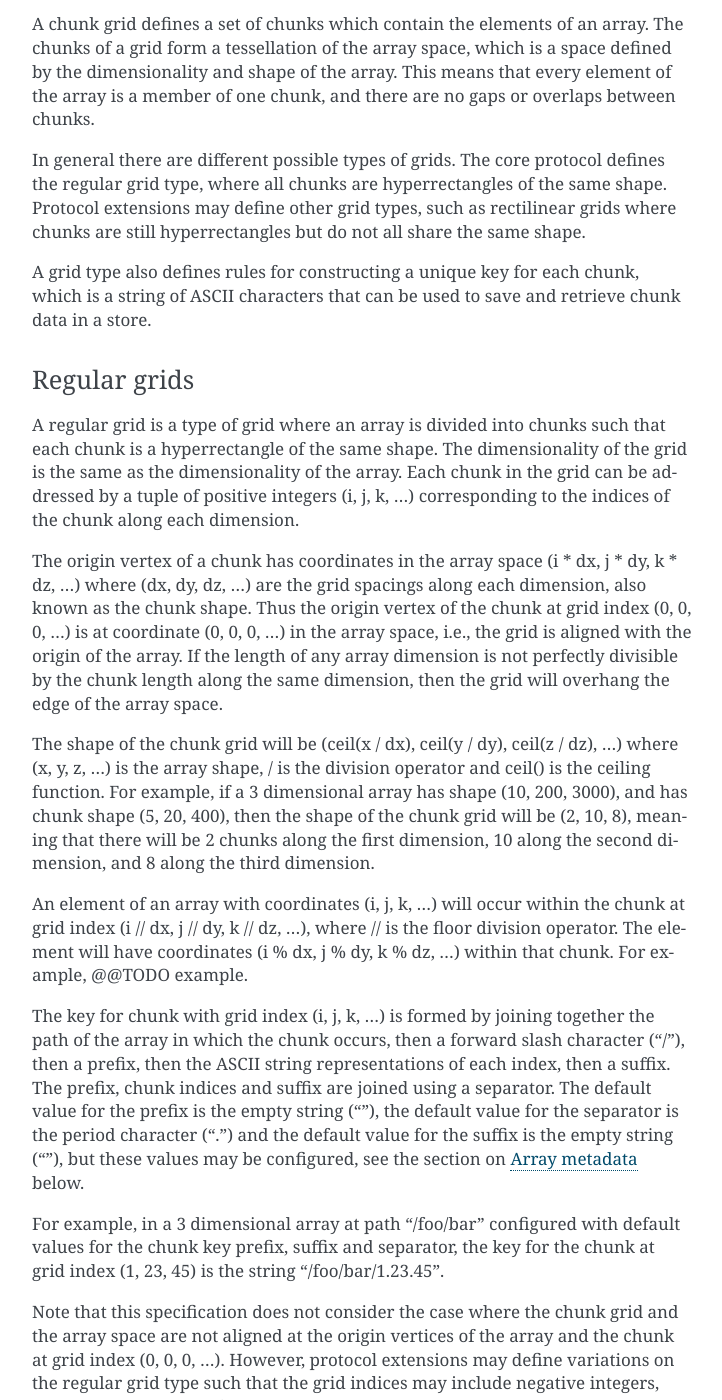
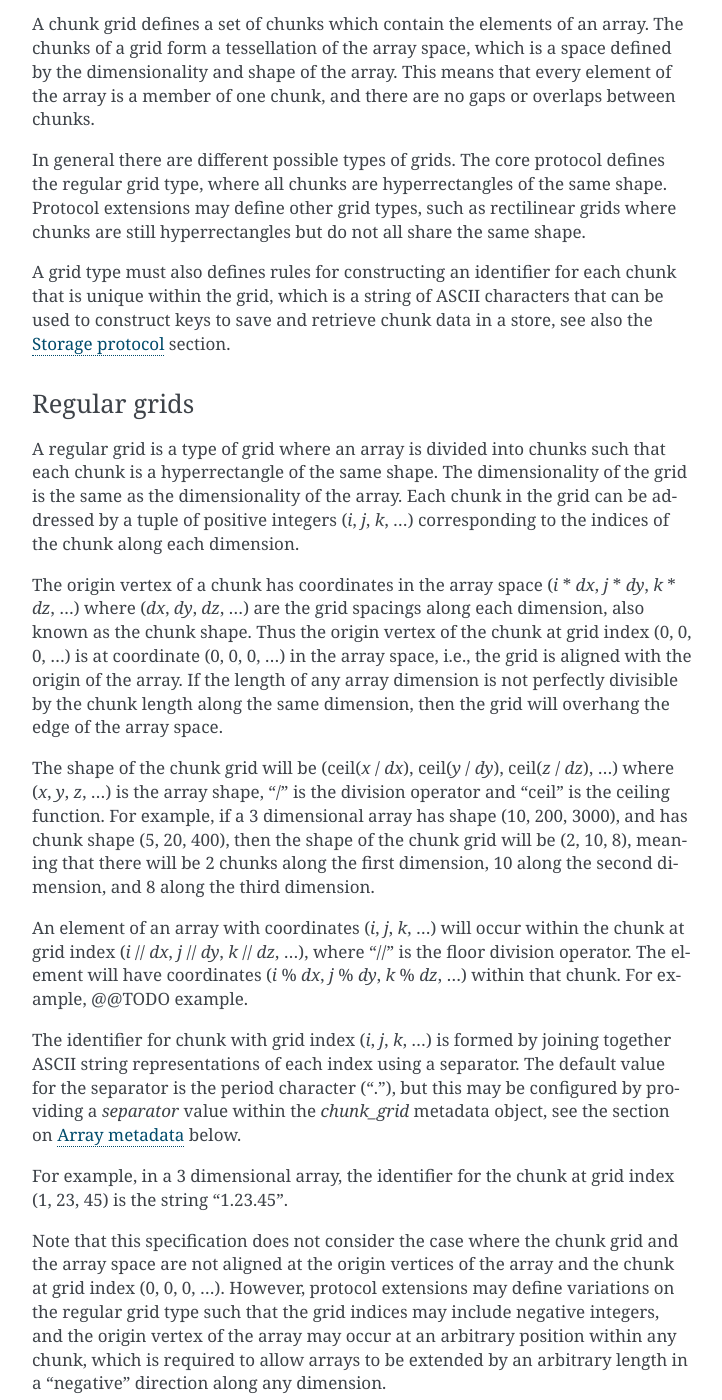
Before and after one commit to zarr-developers/zarr-specs, a Sphinx documentation site: the page built from docs/protocol/core/v3.0.rst, in a window 1280 px wide and 1400 px high, scrolled down 5515 px. Shown: the whole window, without its empty margins (388-1110 px from the left). Built offline with Sphinx 7.4.7, drawn with Linux system fonts in a browser that asks for light colours; some of the changed text lies outside the part shown.

Commit message:
simplify chunk grids (#32)

```diff
--- a/docs/protocol/core/v3.0.rst
+++ b/docs/protocol/core/v3.0.rst
@@ -329,9 +329,10 @@ hyperrectangles of the same shape. Protocol extensions may define
 other grid types, such as rectilinear grids where chunks are still
 hyperrectangles but do not all share the same shape.
 
-A grid type also defines rules for constructing a unique key for each
-chunk, which is a string of ASCII characters that can be used to save
-and retrieve chunk data in a store.
+A grid type must also defines rules for constructing an identifier for
+each chunk that is unique within the grid, which is a string of ASCII
+characters that can be used to construct keys to save and retrieve
+chunk data in a store, see also the `Storage protocol`_ section.
 
 Regular grids
 ~~~~~~~~~~~~~
@@ -340,46 +341,43 @@ A regular grid is a type of grid where an array is divided into chunks
 such that each chunk is a hyperrectangle of the same shape. The
 dimensionality of the grid is the same as the dimensionality of the
 array. Each chunk in the grid can be addressed by a tuple of positive
-integers (i, j, k, ...) corresponding to the indices of the chunk
-along each dimension.
+integers (`i`, `j`, `k`, ...) corresponding to the indices of the
+chunk along each dimension.
 
-The origin vertex of a chunk has coordinates in the array space (i *
-dx, j * dy, k * dz, ...) where (dx, dy, dz, ...) are the grid spacings
-along each dimension, also known as the chunk shape. Thus the origin
-vertex of the chunk at grid index (0, 0, 0, ...) is at coordinate (0,
-0, 0, ...) in the array space, i.e., the grid is aligned with the
-origin of the array. If the length of any array dimension is not
-perfectly divisible by the chunk length along the same dimension, then
-the grid will overhang the edge of the array space.
+The origin vertex of a chunk has coordinates in the array space (`i` *
+`dx`, `j` * `dy`, `k` * `dz`, ...) where (`dx`, `dy`, `dz`, ...) are
+the grid spacings along each dimension, also known as the chunk
+shape. Thus the origin vertex of the chunk at grid index (0, 0, 0,
+...) is at coordinate (0, 0, 0, ...) in the array space, i.e., the
+grid is aligned with the origin of the array. If the length of any
+array dimension is not perfectly divisible by the chunk length along
+the same dimension, then the grid will overhang the edge of the array
+space.
 
-The shape of the chunk grid will be (ceil(x / dx), ceil(y / dy),
-ceil(z / dz), ...)  where (x, y, z, ...) is the array shape, / is the
-division operator and ceil() is the ceiling function. For example, if
-a 3 dimensional array has shape (10, 200, 3000), and has chunk shape
-(5, 20, 400), then the shape of the chunk grid will be (2, 10, 8),
-meaning that there will be 2 chunks along the first dimension, 10
-along the second dimension, and 8 along the third dimension.
+The shape of the chunk grid will be (ceil(`x` / `dx`), ceil(`y` /
+`dy`), ceil(`z` / `dz`), ...)  where (`x`, `y`, `z`, ...) is the array
+shape, "/" is the division operator and "ceil" is the ceiling
+function. For example, if a 3 dimensional array has shape (10, 200,
+3000), and has chunk shape (5, 20, 400), then the shape of the chunk
+grid will be (2, 10, 8), meaning that there will be 2 chunks along the
+first dimension, 10 along the second dimension, and 8 along the third
+dimension.
 
-An element of an array with coordinates (i, j, k, ...) will occur
-within the chunk at grid index (i // dx, j // dy, k // dz, ...), where
-// is the floor division operator. The element will have coordinates
-(i % dx, j % dy, k % dz, ...) within that chunk. For example, @@TODO
-example.
+An element of an array with coordinates (`i`, `j`, `k`, ...) will
+occur within the chunk at grid index (`i` // `dx`, `j` // `dy`, `k` //
+`dz`, ...), where "//" is the floor division operator. The element
+will have coordinates (`i` % `dx`, `j` % `dy`, `k` % `dz`, ...) within
+that chunk. For example, @@TODO example.
 
-The key for chunk with grid index (i, j, k, ...) is formed by joining
-together the path of the array in which the chunk occurs, then a
-forward slash character ("/"), then a prefix, then the ASCII string
-representations of each index, then a suffix. The prefix, chunk
-indices and suffix are joined using a separator. The default value for
-the prefix is the empty string (""), the default value for the
-separator is the period character (".") and the default value for the
-suffix is the empty string (""), but these values may be configured,
-see the section on `Array metadata`_ below.
+The identifier for chunk with grid index (`i`, `j`, `k`, ...) is
+formed by joining together ASCII string representations of each index
+using a separator. The default value for the separator is the period
+character ("."), but this may be configured by providing a `separator`
+value within the `chunk_grid` metadata object, see the section on
+`Array metadata`_ below.
 
-For example, in a 3 dimensional array at path "/foo/bar" configured
-with default values for the chunk key prefix, suffix and separator,
-the key for the chunk at grid index (1, 23, 45) is the string
-"/foo/bar/1.23.45".
+For example, in a 3 dimensional array, the identifier for the chunk at
+grid index (1, 23, 45) is the string "1.23.45".
 
 Note that this specification does not consider the case where the
 chunk grid and the array space are not aligned at the origin vertices
@@ -417,10 +415,10 @@ organised into a sequence such that the last dimension of the array is
 the fastest changing dimension, also known as "row-major" order. This
 layout is only applicable to arrays with fixed size data types.
 
-For example, for a two-dimensional array with chunk shape (dx, dy),
+For example, for a two-dimensional array with chunk shape (`dx`, `dy`),
 the binary values for a given chunk are taken from chunk elements in
-the order (0, 0), (0, 1), (0, 2), ..., (dx - 1, dy - 3), (dx - 1, dy -
-2), (dx - 1, dy - 1).
+the order (0, 0), (0, 1), (0, 2), ..., (`dx` - 1, `dy` - 3), (`dx` - 1, `dy` -
+2), (`dx` - 1, `dy` - 1).
 
 F contiguous memory layout
 ~~~~~~~~~~~~~~~~~~~~~~~~~~
@@ -431,10 +429,10 @@ is the fastest changing dimension, also known as "column-major"
 order. This layout is only applicable to arrays with fixed size data
 types.
 
-For example, for a two-dimensional array with chunk shape (dx, dy),
-the binary values for a given chunk are taken from chunk elements in
-the order (0, 0), (1, 0), (2, 0), ..., (dx - 3, dy - 1), (dx - 2, dy -
-1), (dx - 1, dy - 1).
+For example, for a two-dimensional array with chunk shape (`dx`,
+`dy`), the binary values for a given chunk are taken from chunk
+elements in the order (0, 0), (1, 0), (2, 0), ..., (`dx` - 3, `dy` -
+1), (`dx` - 2, `dy` - 1), (`dx` - 1, `dy` - 1).
 
 
 Codecs
```
